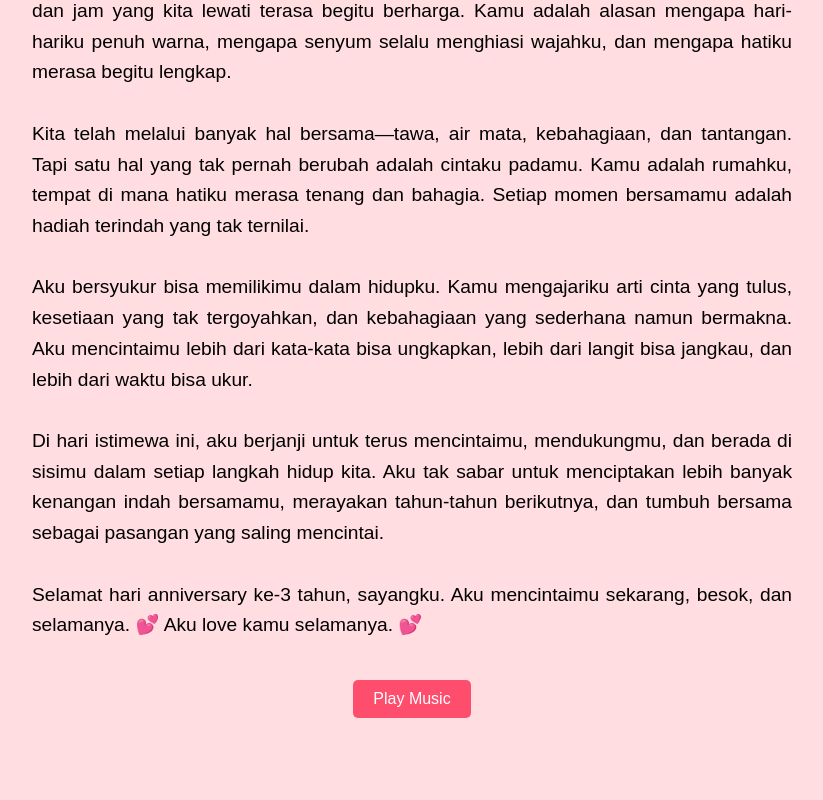
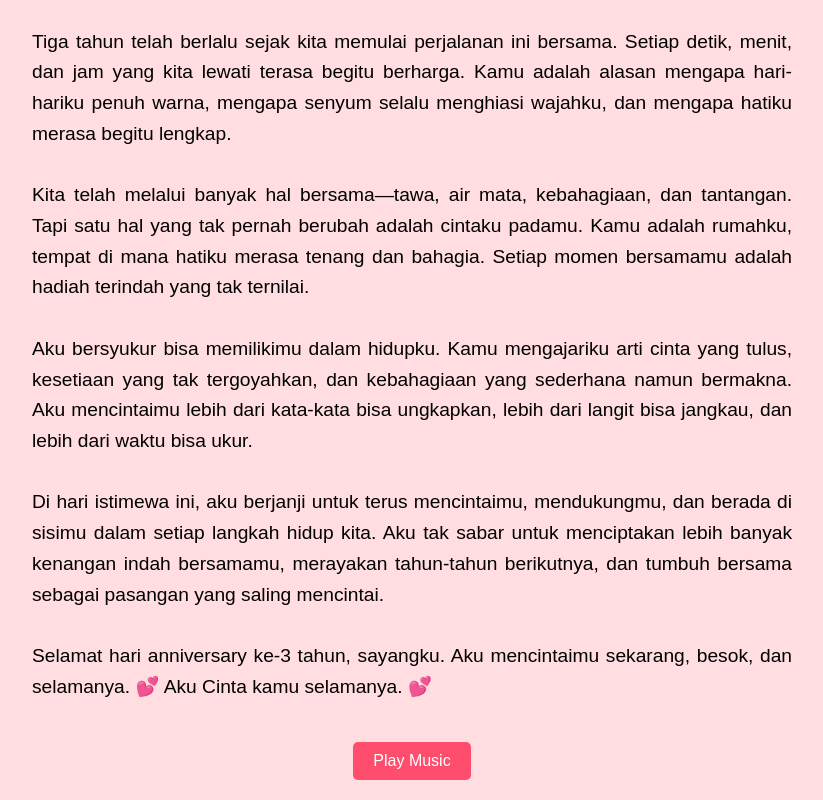
Before and after one commit to firsal29/aniversary, a plain HTML site: page suprise.html in a window 1280 px wide. Shown: the part 946-1746 px from the top of the page, without its empty margins (228-1051 px from the left). Before the commit the page ends 1684 px from the top, so only its background shows below. Drawn offline with Linux system fonts and the light colour scheme.

Commit message:
Update suprise.html

```diff
--- a/suprise.html
+++ b/suprise.html
@@ -82,6 +82,7 @@
             <img class="slides" src="poto4.jpeg" alt="Photo 4">
         </div>
         <p class="text">
+            <br><br>
             Di tanggal 22 februari 2025 ini Ada hal yang ingin aku sampaikan buat kamu <span class="Cinta">Fira Andiani</span>💕
             <br><br>
             Tiga tahun telah berlalu sejak kita memulai perjalanan ini bersama. Setiap detik, menit, dan jam yang kita lewati terasa begitu berharga. Kamu adalah alasan mengapa hari-hariku penuh warna, mengapa senyum selalu menghiasi wajahku, dan mengapa hatiku merasa begitu lengkap.
@@ -92,7 +93,7 @@
             <br><br>
             Di hari istimewa ini, aku berjanji untuk terus mencintaimu, mendukungmu, dan berada di sisimu dalam setiap langkah hidup kita. Aku tak sabar untuk menciptakan lebih banyak kenangan indah bersamamu, merayakan tahun-tahun berikutnya, dan tumbuh bersama sebagai pasangan yang saling mencintai.
             <br><br>
-            Selamat hari anniversary ke-3 tahun, sayangku. Aku mencintaimu sekarang, besok, dan selamanya. 💕 Aku <span class="Cinta">love</span> kamu selamanya. 💕
+            Selamat hari anniversary ke-3 tahun, sayangku. Aku mencintaimu sekarang, besok, dan selamanya. 💕 Aku <span class="Cinta">Cinta</span> kamu selamanya. 💕
         </p>
         <button onclick="playMusic()" class="btn">Play Music</button>
     </div>
```
